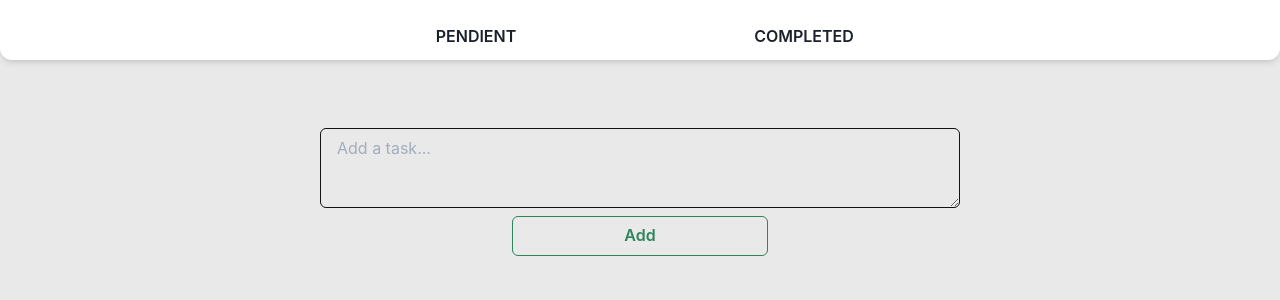
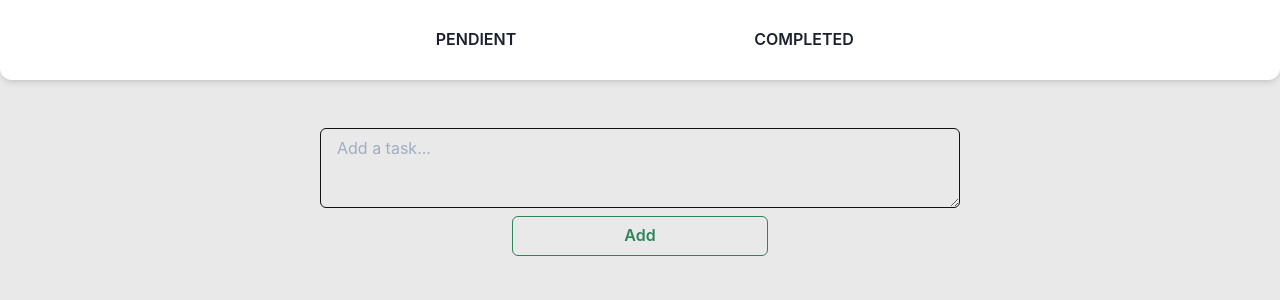
Before and after one commit to FacundoArdizzi/tasks-administrator, a React (Create React App) app: page / in a window 1280 px wide. Shown: the top 300 px of the page. Built offline with nearby package versions, Linux system fonts and the light colour scheme.

Commit message:
finished

```diff
--- a/src/components/Container.tsx
+++ b/src/components/Container.tsx
@@ -16,7 +16,6 @@ const Container: React.FC <ContainerProps> = ({todos}) => {
             spacing={2}
             background='white'
             borderRadius='md'
-            padding={2}
             height='100vh'
             width='100%'
             position='absolute'
--- a/src/components/Home.tsx
+++ b/src/components/Home.tsx
@@ -1,9 +1,7 @@
 import React from "react";
-import { Box, Container, Stack } from '@chakra-ui/react'
-import { IState } from '../redux/constants'
+import { Box, Stack } from '@chakra-ui/react'
 import NavBar from './NavBar'
 import Input from './Input'
-import { useSelector } from "react-redux";
 
 const Home: React.FC = () => {
     return (
--- a/src/components/Input.tsx
+++ b/src/components/Input.tsx
@@ -1,5 +1,5 @@
 import React, { useState } from 'react';
-import { Button, Stack, Textarea, } from '@chakra-ui/react'
+import { Button, Stack, Textarea, Alert, AlertIcon } from '@chakra-ui/react'
 import { useDispatch } from 'react-redux';
 import { addTodo } from '../redux/actions'
 
@@ -14,7 +14,7 @@ const Input: React.FC = () => {
 
     const handleSubmit = () => {
         let id = Date.now()
-        value.length < 0 ? dispatch(addTodo({content: value, completed: false, id}))
+        value.length > 0 ? dispatch(addTodo({content: value, completed: false, id}))
         : alert(`Opps! Looks like you haven't typed anything :(`)
         setValue('')
     }
--- a/src/components/NavBar.tsx
+++ b/src/components/NavBar.tsx
@@ -10,19 +10,18 @@ const NavBar: React.FC = () => {
     return (
         <Stack
             direction='row'
+            alignItems='center'
             backgroundColor='white'
-            paddingTop={5}
             borderBottomRadius='xl'
             shadow='md'
             width='100%'
-            opacity='100%'
+            height='10vh'
         >
-            <Stack direction='row' width='fit-content' margin='auto'>
+            <Stack direction='row' width='100vw' justifyContent='center' margin='auto'>
                 <Link to='/tasks-administrator/'><Button
                     width='25vw'
                     textAlign='center'
                     fontWeight='600'
-                    paddingBottom='1.5'
                     background='transparent'
                     _hover={{cursor:'pointer', color:'primary' }}
                     _focus={{color:'primary'}}
@@ -34,7 +33,6 @@ const NavBar: React.FC = () => {
                     width='25vw'
                     textAlign='center'
                     fontWeight='600'
-                    paddingBottom='1.5'
                     background='transparent'
                     _hover={{cursor:'pointer', color:'primary' }}
                     _focus={{color:'primary'}}
```
